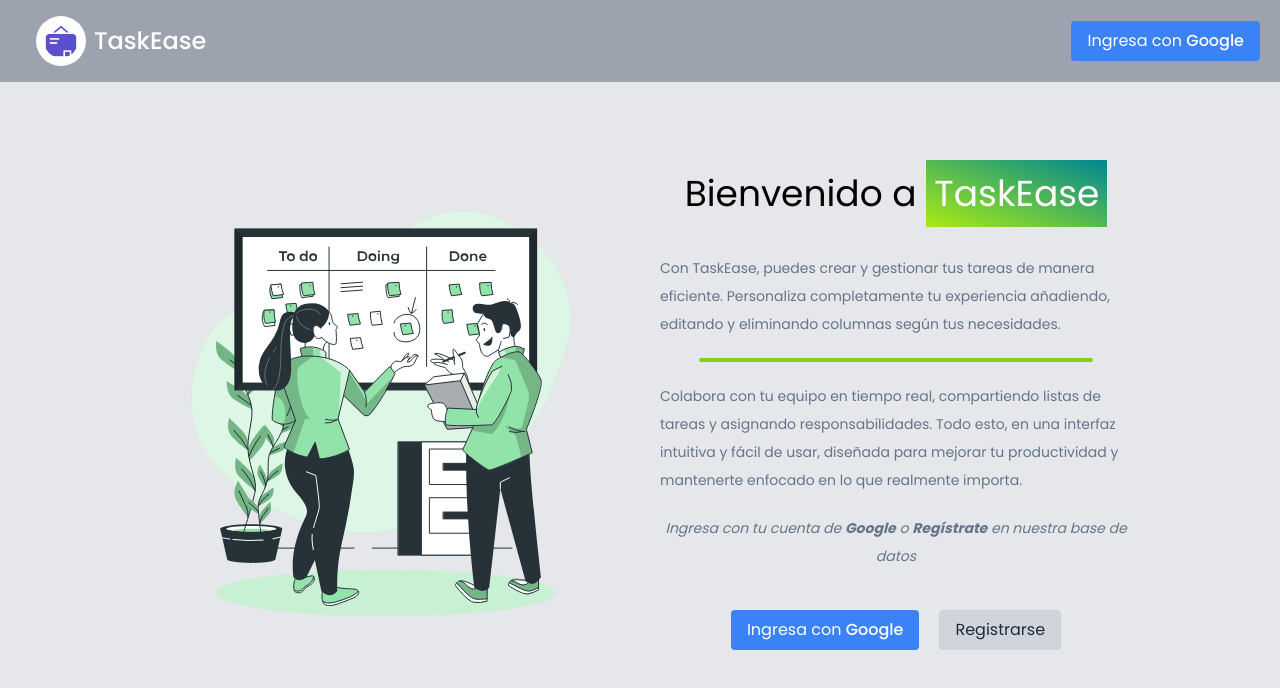
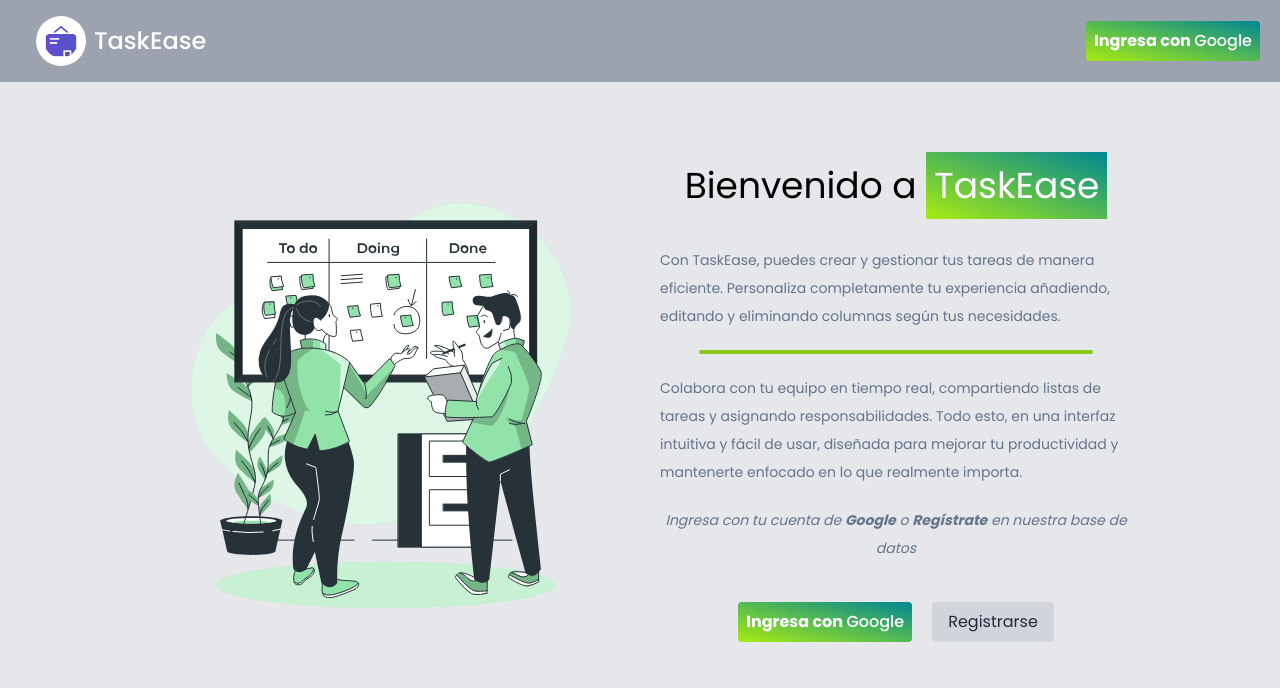
Before and after one commit to Gadd88/liveblocks-ts, a Next.js app: page / in a window 1280 px wide. Shown: the top 688 px of the page. Built offline with nearby package versions, Linux system fonts and the light colour scheme; no server answers; what @liveblocks/node would draw is missing.

Commit message:
fix: arreglados errores en tipos

```diff
--- a/src/app/boards/[boardId]/page.tsx
+++ b/src/app/boards/[boardId]/page.tsx
@@ -1,11 +1,9 @@
 import { Board } from '@/components/board'
 import { liveblocksClient } from '@/lib/liveblocksClient'
-import { getUserEmail } from '@/lib/userClient'
 import React from 'react'
 
 export default async function BoardPage({params}: {params: {boardId: string}}) {
     const { boardId } = params
-    const email = await getUserEmail()
     const boardInfo = await liveblocksClient.getRoom(boardId)
 
   return (
--- a/src/app/layout.tsx
+++ b/src/app/layout.tsx
@@ -16,7 +16,7 @@ export default function RootLayout({
   children: React.ReactNode;
 }>) {
   return (
-    <html lang="en">
+    <html lang="es">
       <body className={poppins.className}>
         <Header />
         <main className="p-2 md:p-10">
--- a/src/components/board.tsx
+++ b/src/components/board.tsx
@@ -6,16 +6,18 @@ import { useRouter } from "next/navigation";
 import { FaTrashCan } from "react-icons/fa6";
 import { RoomProvider } from "../../liveblocks.config";
 import Columns from "./columns";
+import { ReactNode } from "react";
 
-export const Board = ({ id }: { id: string }) => {
+type BoardProps = {
+  id: string;
+}
 
+export const Board:React.FC<BoardProps> = ({ id }):ReactNode => {
   const router = useRouter()
-
   const deleteBoard = async (id: string) =>{
     await liveblocksClient.deleteRoom(id)
     router.push('/')
   }
-  if(!id) return router.push('/')
   return (
     <RoomProvider
         id={id}
--- a/src/components/column.tsx
+++ b/src/components/column.tsx
@@ -49,11 +49,11 @@ export const Column = ({ column }: { column: ColumnType } ) => {
   if(!columnCards) return
 
   return (
-    <div className="bg-white shadow-sm rounded-md p-2 flex flex-col justify-between relative pt-5 max-w-80 columnItem">
+    <div className="bg-white shadow-sm rounded-md p-2 flex flex-col justify-between relative pt-5 max-w-80 w-72 columnItem">
       <div className="absolute -top-1 -right-1 bg-red-500 p-1 rounded-full cursor-pointer text-white w-5 h-5 flex items-center hover:bg-black justify-center" onClick={()=>deleteCol(column.id)}>
         <FaTrashCan className="w-full h-full"/>
       </div>
-      <h3 className="text-lg font-medium text-center bg-black text-white">{column.name}</h3>
+      <h3 className="text-lg font-medium text-center bg-black px-2 py-2 text-white">{column.name}</h3>
       {
         columnCards &&
         <ReactSortable
--- a/src/components/login-button.tsx
+++ b/src/components/login-button.tsx
@@ -6,7 +6,7 @@ export const LoginButton = () => {
   return (
     <button
         type='button'
-        className="w-fit font-normal"
+        className="w-fit bg-gradient-to-bl from-[#008793] to-[#a8eb12] p-2 text-white hover:bg-black"
         onClick={() => signIn('google')}
         >
             Ingresa con <span className="font-medium">Google</span>
--- a/src/components/login.tsx
+++ b/src/components/login.tsx
@@ -8,7 +8,7 @@ import { LoginButton } from "./login-button"
 export const Login = () => {
 
   return (
-    <div className="w-full pt-8 text-center flex items-center justify-center max-w-5xl mx-auto">
+    <div className="w-full pt-6 text-center flex items-center justify-center max-w-5xl mx-auto">
         <article className="w-1/2 flex items-center justify-center rounded-md">
             <Image src='/boards.svg' alt='boads image' height={500} width={500} />
         </article>
@@ -29,7 +29,7 @@ export const Login = () => {
                 <LoginButton />
                 <button
                     type='button'
-                    className="w-fit font-normal bg-gray-300 text-slate-800"
+                    className="w-fit font-normal bg-gray-300 text-slate-800 hover:text-white"
                     >
                         Registrarse
                 </button>
```
